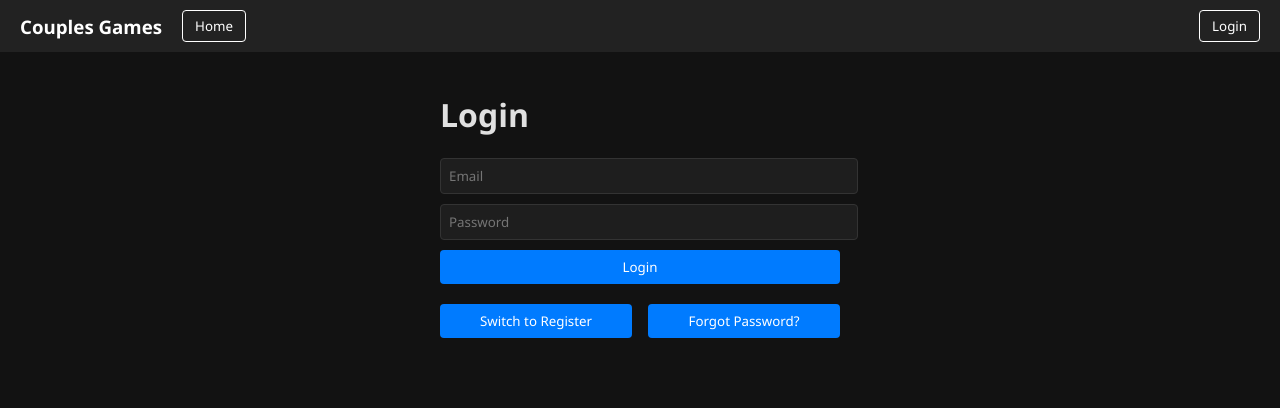
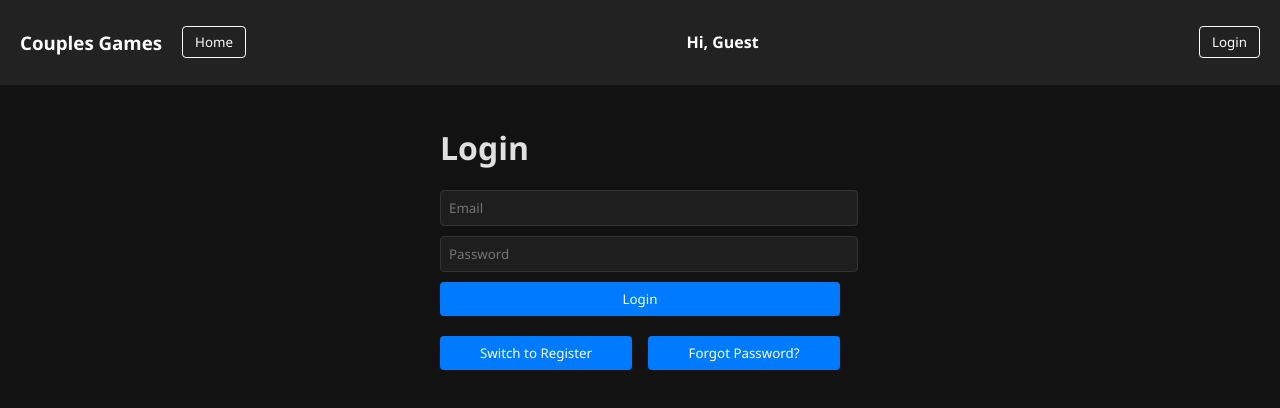
Before and after one commit to thefirsthero/couplesgames, a React (Vite) app in the folder CouplesGames.UI/: page /auth in a window 1280 px wide. Shown: the top 408 px of the page. Built offline with nearby package versions, Linux system fonts and the light colour scheme; no server answers.

Commit message:
Added user greeting to Navbar

```diff
--- a/CouplesGames.UI/src/components/Navbar/Navbar.tsx
+++ b/CouplesGames.UI/src/components/Navbar/Navbar.tsx
@@ -27,12 +27,13 @@ const Navbar: React.FC = () => {
       <div className={styles.navLeft}>
         <h3 onClick={() => navigate('/')} className={styles.title}>Couples Games</h3>
         <button onClick={() => navigate('/')} className={styles.navButton}>Home</button>
-        {location.pathname === '/solo' && (
+        {location.pathname.match(/\/(solo|rooms\/.*)/) && (
           <button onClick={quitGame} className={styles.navButton}>
             Quit Game
           </button>
         )}
       </div>
+      <h4><b>Hi, {user ? user.email : 'Guest'}</b></h4>
       <button onClick={handleAuthAction} className={styles.navButton}>
         {user ? 'Logout' : 'Login'}
       </button>
```
